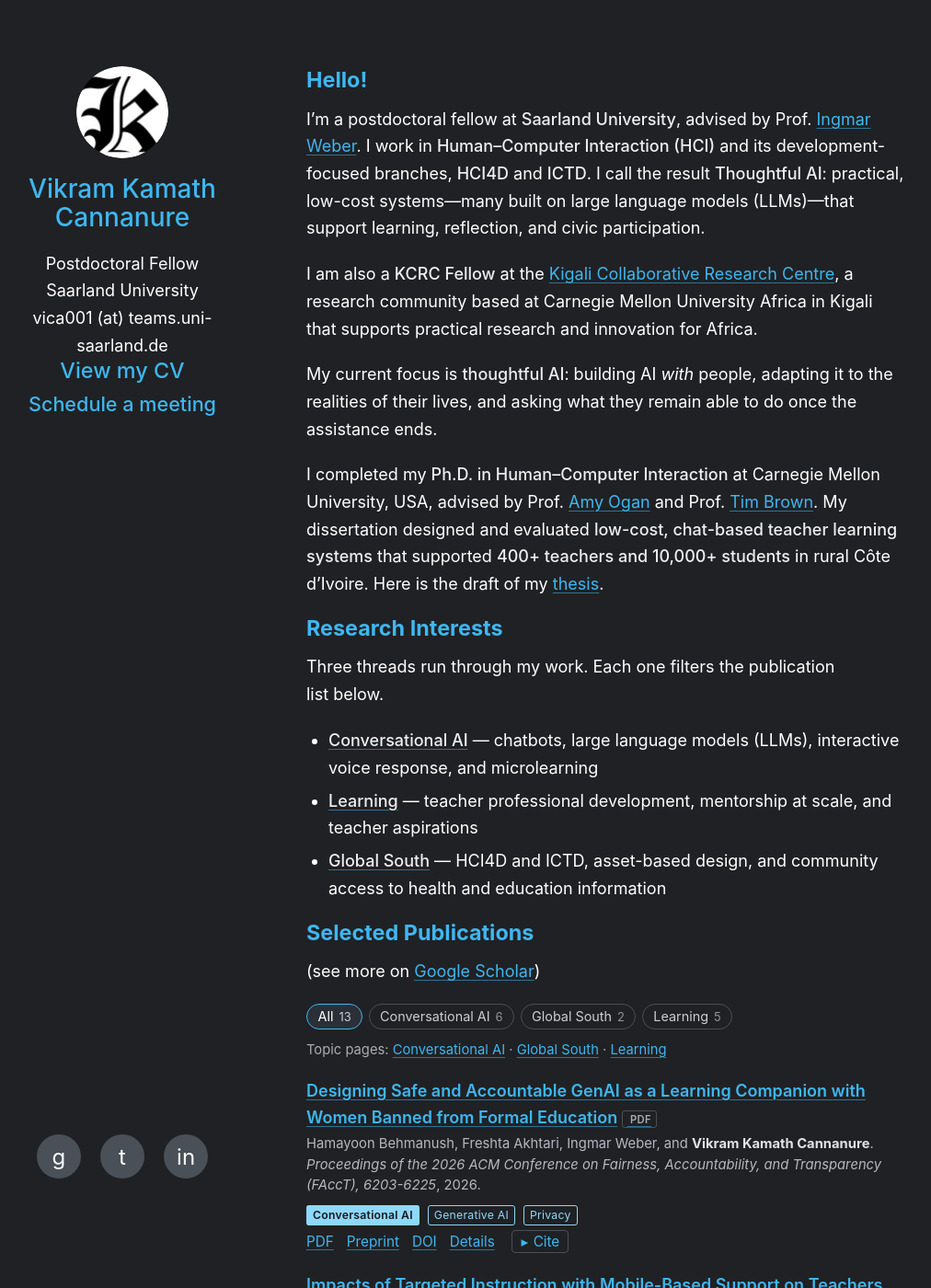
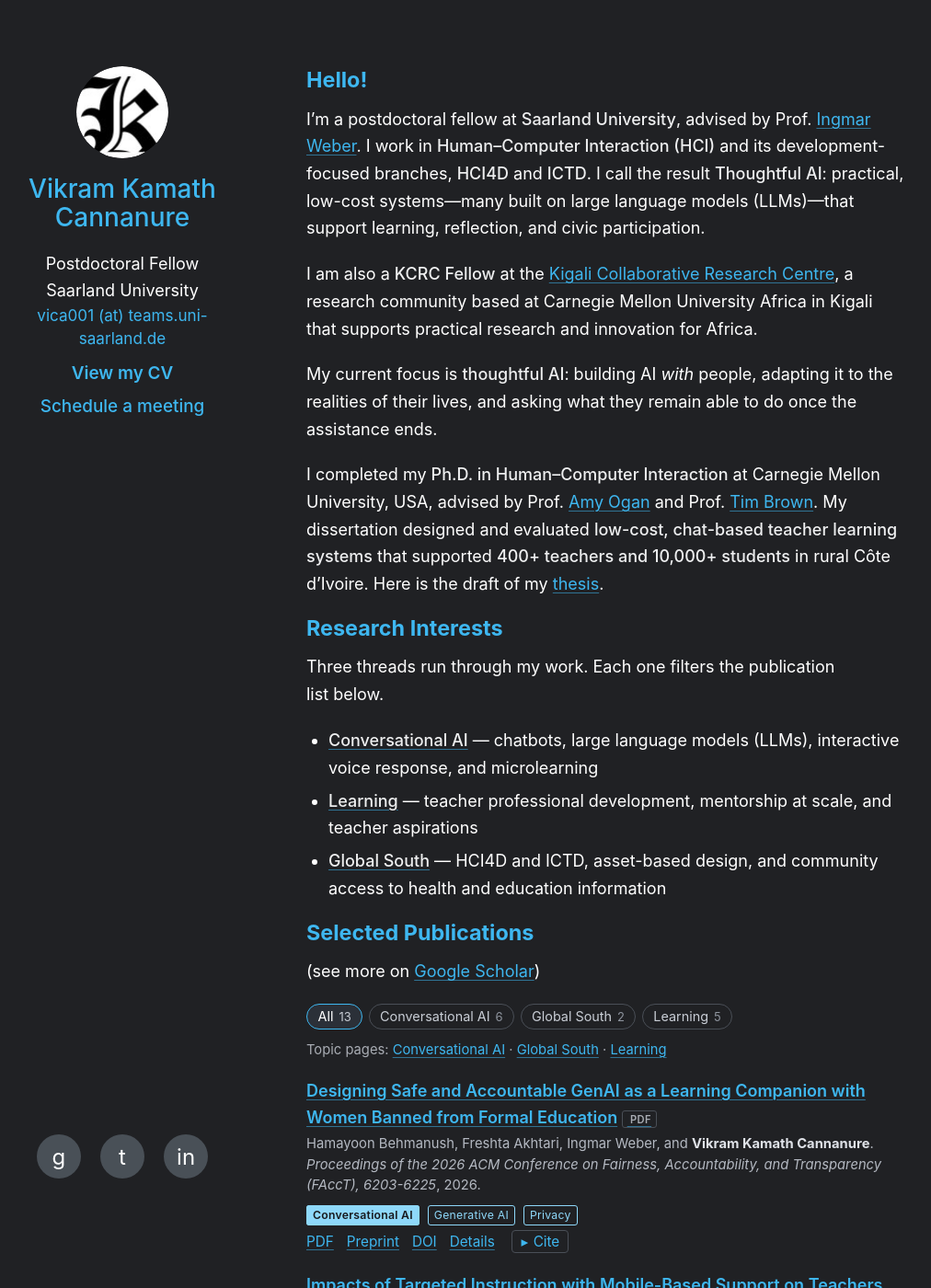
Before and after one commit to kmarkiv/kmarkiv.github.io, a Jekyll site: the page built from README.md, in a window 1280 px wide and 1400 px high. Shown: the whole window at 92% size, without its empty margins (137-1149 px from the left). Built offline with Jekyll 4.4.1, drawn with Linux system fonts in a browser that asks for light colours; our own code applies the rules of GitHub Pages for plain Markdown files; some of the changed text lies outside the part shown.

Commit message:
Add the meeting link to Contact, link the side-panel email, fix its hierarchy
Contact gains a Meet line pointing at the same calendar link the side panel
uses, so someone reading to the bottom of the page does not have to scroll
back up to book a time.

The side-panel address was plain text. It is now a real mailto link, with the
"(at)" spelling kept as the visible label and the working address only in the
href.

Sizing. The two header links were an <h2> and an <h3> before they became
paragraphs, and they had kept those sizes: 22.1px and 20.4px against 17px
body text. That made "View my CV" larger than the affiliation and nearly the
size of the name, so the actions shouted over the identity. Both are now
17.85px, separated by weight rather than size, which restores the order
name 28 > actions 17.9 > email 16.2 while staying comfortably tappable.

The address is one long unbroken token in a narrow column, so it also needed
an explicit overflow-wrap or it pushed past the panel instead of wrapping.

Co-Authored-By: Claude Opus 5 <noreply@anthropic.com>

```diff
--- a/_layouts/default.html
+++ b/_layouts/default.html
@@ -71,7 +71,7 @@
         {{ site.affiliation }}
         {% if site.email %}
         <br>
-        {{ site.email }}
+        <a class="header-email" href="mailto:{{ site.email | replace: ' (at) ', '@' }}">{{ site.email }}</a>
         <br>
           <p class="header-action"><a href="{{site.cv_link}}" target="_blank" rel="noopener">View my CV</a></p>
           <p class="header-action header-action-sub"><a href="{{site.calendar}}" target="_blank" rel="noopener">Schedule a meeting</a></p>
--- a/_sass/main.scss
+++ b/_sass/main.scss
@@ -791,19 +791,30 @@ li + li {
 
 
 
-/* The two header links used to be an <h2> and an <h3>, which put navigation
-   into the document outline. They are paragraphs now; these rules keep the
-   size and weight they had. */
+/* The two header links used to be an <h2> and an <h3>. As paragraphs they
+   kept those sizes, which left them at 22px and 20px against 17px body text:
+   larger than the affiliation and nearly the size of the name, so the actions
+   shouted over the identity. Sized just above body text instead, which keeps
+   them tappable and legible while restoring the hierarchy. */
 .header-action {
-  font-size: 130%;
-  font-weight: 500;
-  line-height: 1.1;
-  margin: 0 0 12px;
+  font-size: 1.05em;
+  font-weight: 600;
+  line-height: 1.3;
+  margin: 0.6em 0 0.35em;
 }
 
 .header-action-sub {
-  font-size: 120%;
-  margin-bottom: 20px;
+  font-weight: 500;
+  margin-bottom: 1.2em;
+}
+
+/* The address is one long unbroken token in a narrow column, so it needs an
+   explicit break rule or it overflows rather than wrapping. */
+.header-email {
+  display: inline-block;
+  font-size: 0.95em;
+  line-height: 1.45;
+  overflow-wrap: anywhere;
 }
 
 
```
Also changed, not shown: README.md (+1 -0 lines).
